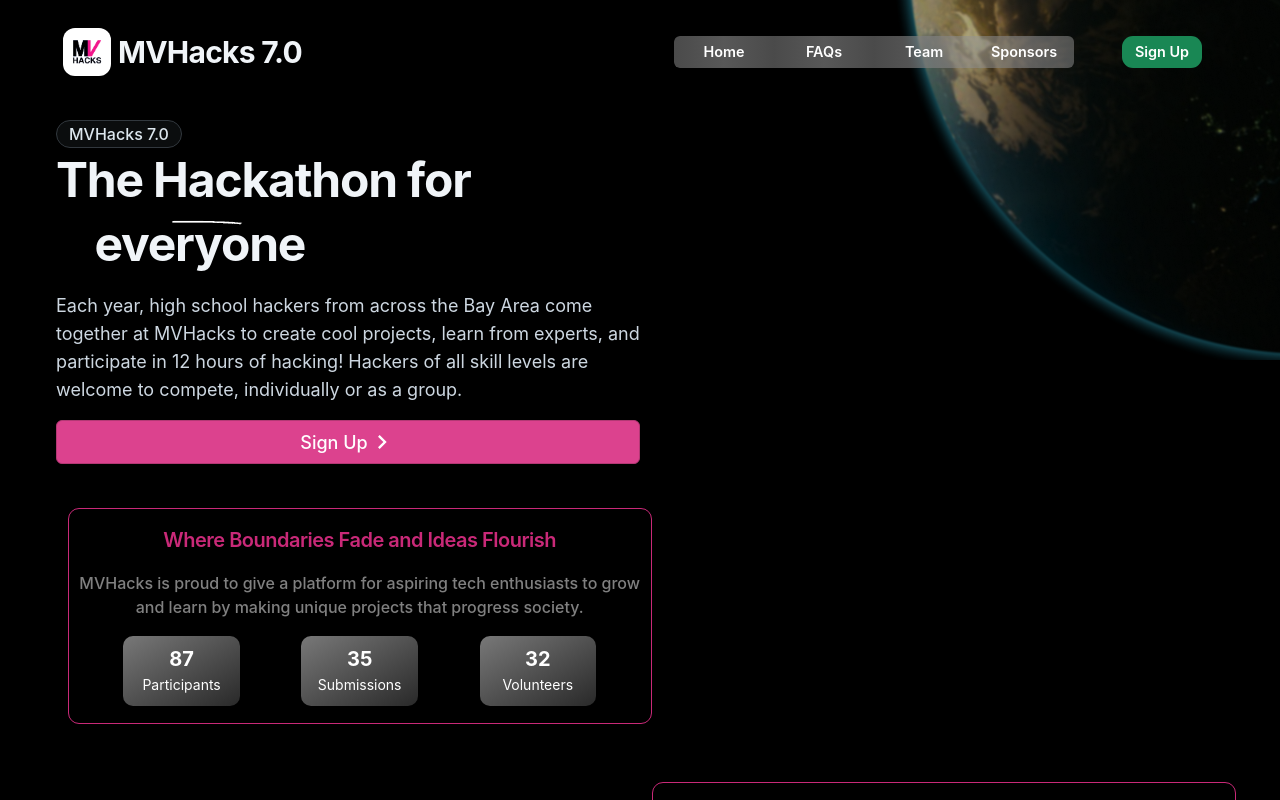
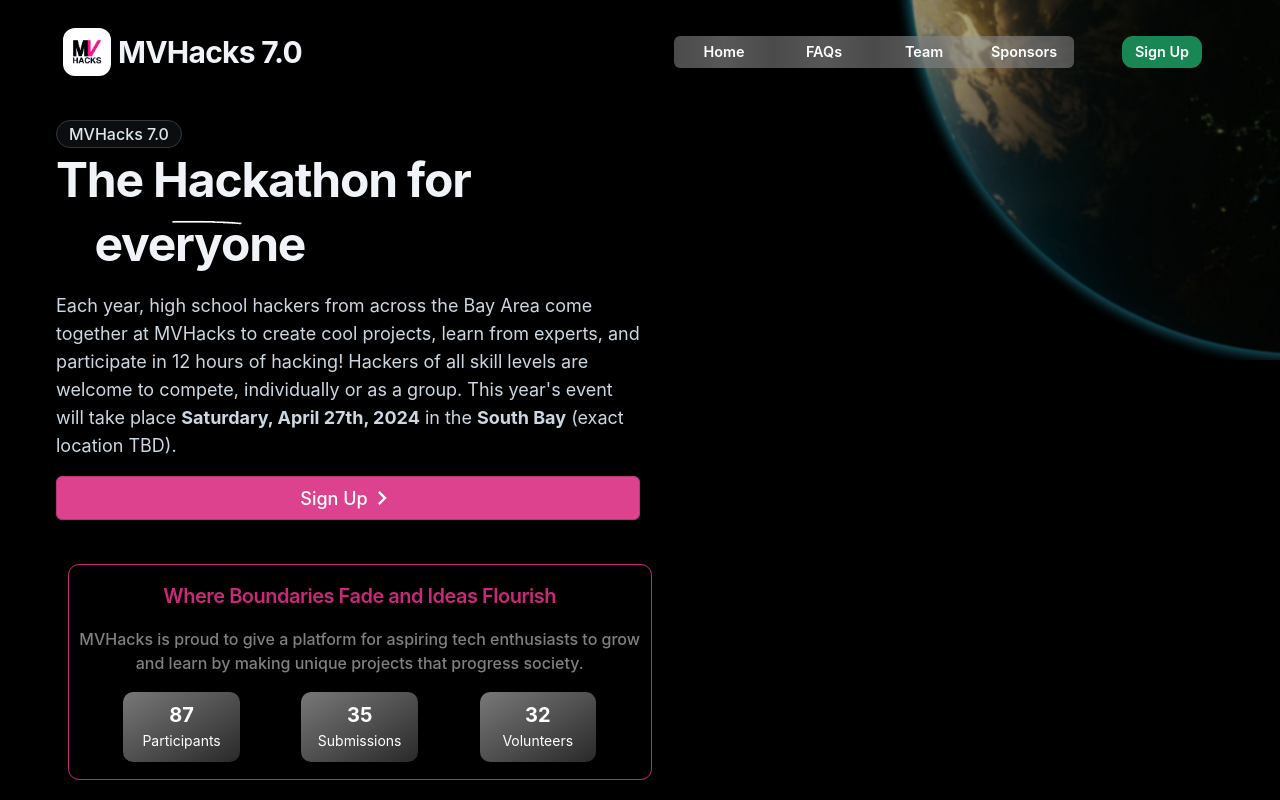
Before and after one commit to kitkatmia/website-7.0, a React (Create React App) app: page / in a window 1280 px wide. Shown: the top 800 px of the page. Built offline with nearby package versions, Linux system fonts and the light colour scheme.

Commit message:
added when/where/what info

```diff
--- a/src/components/Hero.tsx
+++ b/src/components/Hero.tsx
@@ -14,8 +14,8 @@
           MVHacks 7.0
         </Chip>
         <Header />
-        <Typography fontSize="lg" textColor="text.secondary" lineHeight="lg" paddingBottom={2} paddingTop={2}>
-          Each year, high school hackers from across the Bay Area come together at MVHacks to create cool projects, learn from experts, and participate in 12 hours of hacking! Hackers of all skill levels are welcome to compete, individually or as a group.
+        <Typography fontSize="lg" textColor="text.secondary" lineHeight="lg" paddingTop={2} paddingBottom={2}>
+          Each year, high school hackers from across the Bay Area come together at MVHacks to create cool projects, learn from experts, and participate in 12 hours of hacking! Hackers of all skill levels are welcome to compete, individually or as a group. This year's event will take place <Box sx={{ fontWeight: 'bold' }} display='inline'>Saturdary, April 27th, 2024</Box> in the <Box sx={{ fontWeight: 'bold' }} display='inline'>South Bay</Box> (exact location TBD).
         </Typography>
         {/*<Box*/}
         {/*  action="https://api.web3forms.com/submit"*/}
--- a/src/pages/Faq.tsx
+++ b/src/pages/Faq.tsx
@@ -21,6 +21,14 @@
     question: "How much does it cost?",
     answer:
       "It is completely free! All food, swag, and prizes are provided at no charge.",
+  },
+  {
+    question: "When / Where is this taking place?",
+    answer: `Saturdary, April 27th, 2024 in the South Bay (exact location TBD - details out soon).`,
+  },
+  {
+    question: "How long will this hackathon be?",
+    answer: `12 hours (one-day event)!`,
   },
   {
     question: "Do I need programming experience?",
```
